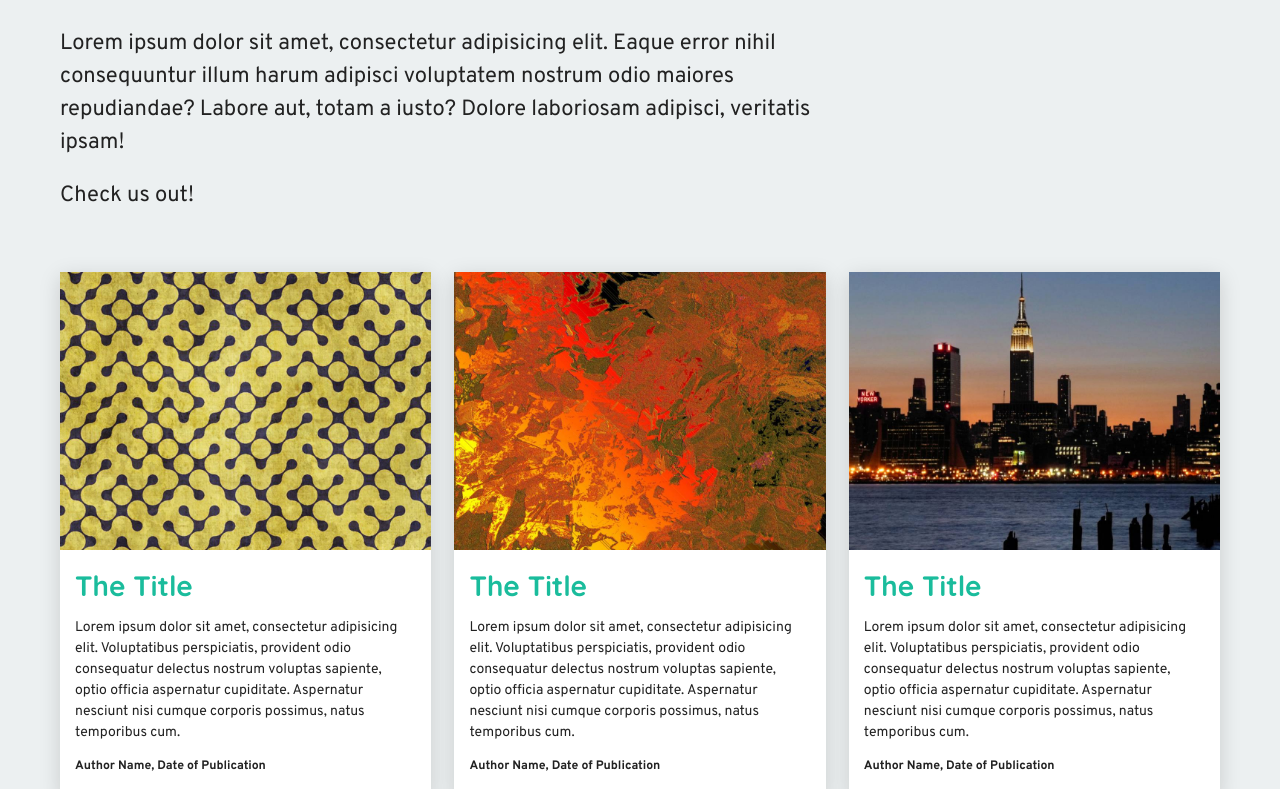
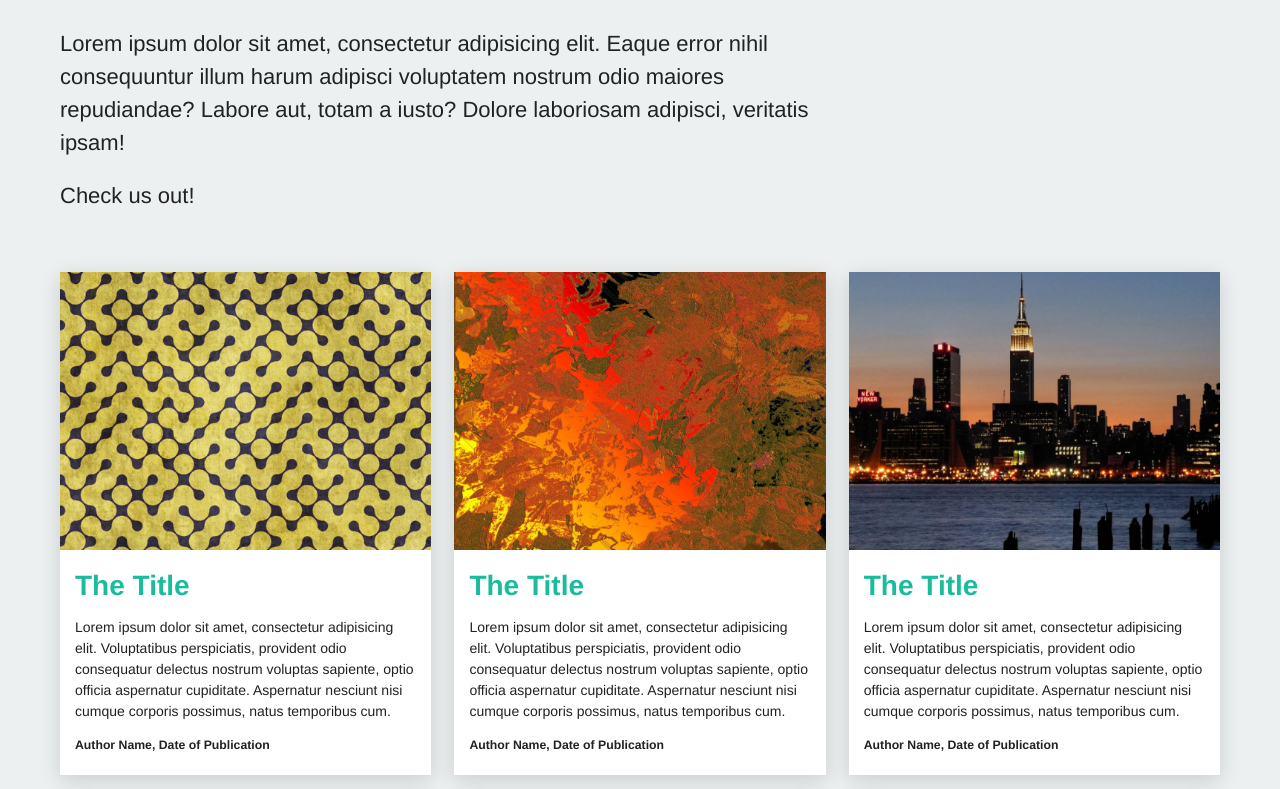
Before and after one commit to jrmykolyn/example.rwd-demo, a plain HTML site: page final/index.html in a window 1280 px wide. Shown: the part 190-979 px from the top of the page. Drawn offline with Linux system fonts and the light colour scheme.

Commit message:
Remove Google Fonts <link> from HTML files.

```diff
--- a/final/index.html
+++ b/final/index.html
@@ -5,7 +5,6 @@
 	<meta name="viewport" content="width=device-width, initial-scale=1.0">
 	<meta http-equiv="X-UA-Compatible" content="ie=edge">
 	<title>Examples - RWD Demo</title>
-	<link href="https://fonts.googleapis.com/css?family=Quicksand:700|Overpass:400,400i,700,700i" rel="stylesheet">
 	<link rel="stylesheet" href="css/styles.css">
 </head>
 <body>
```
Also changed, not shown: index.html (+0 -1 lines).
